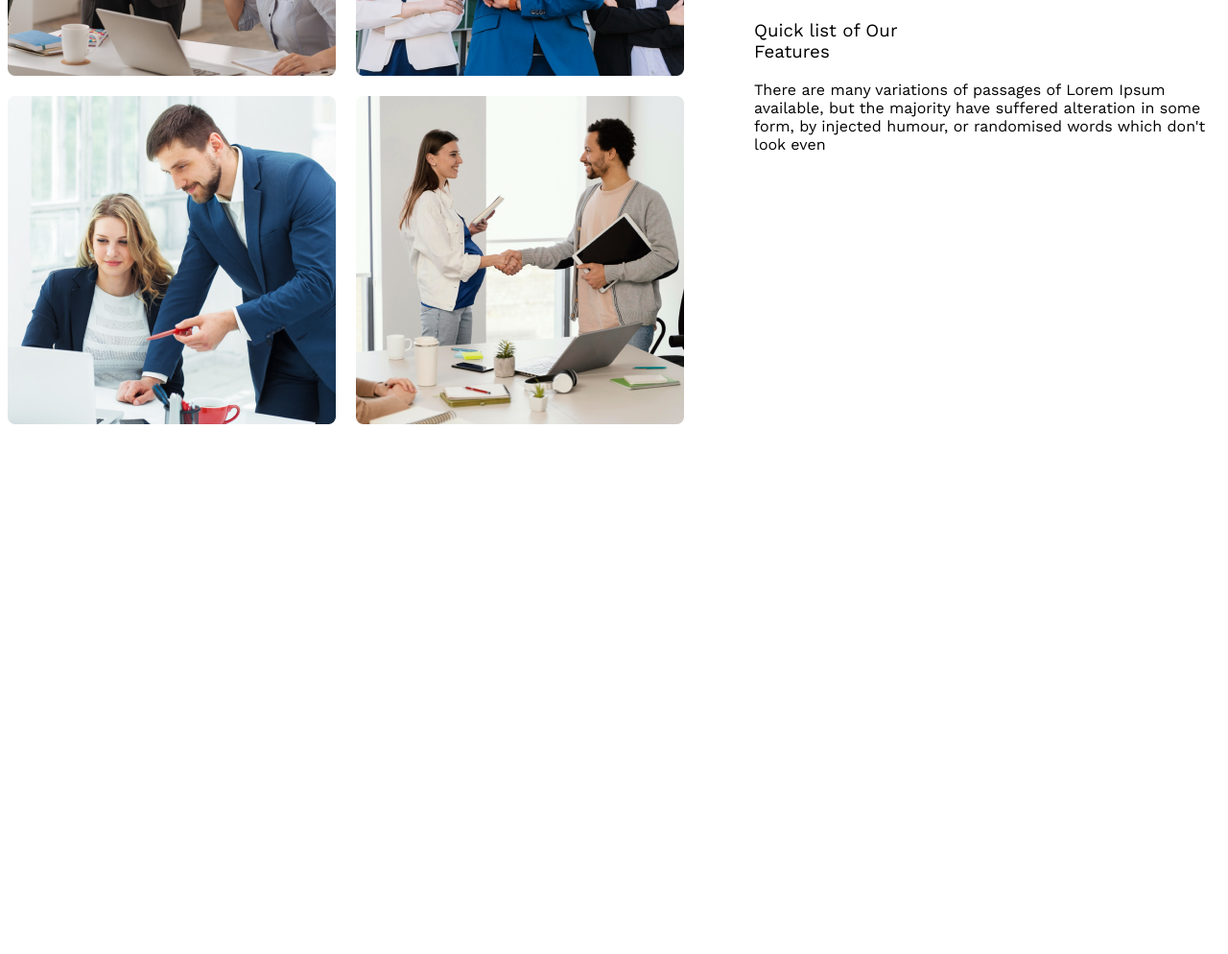
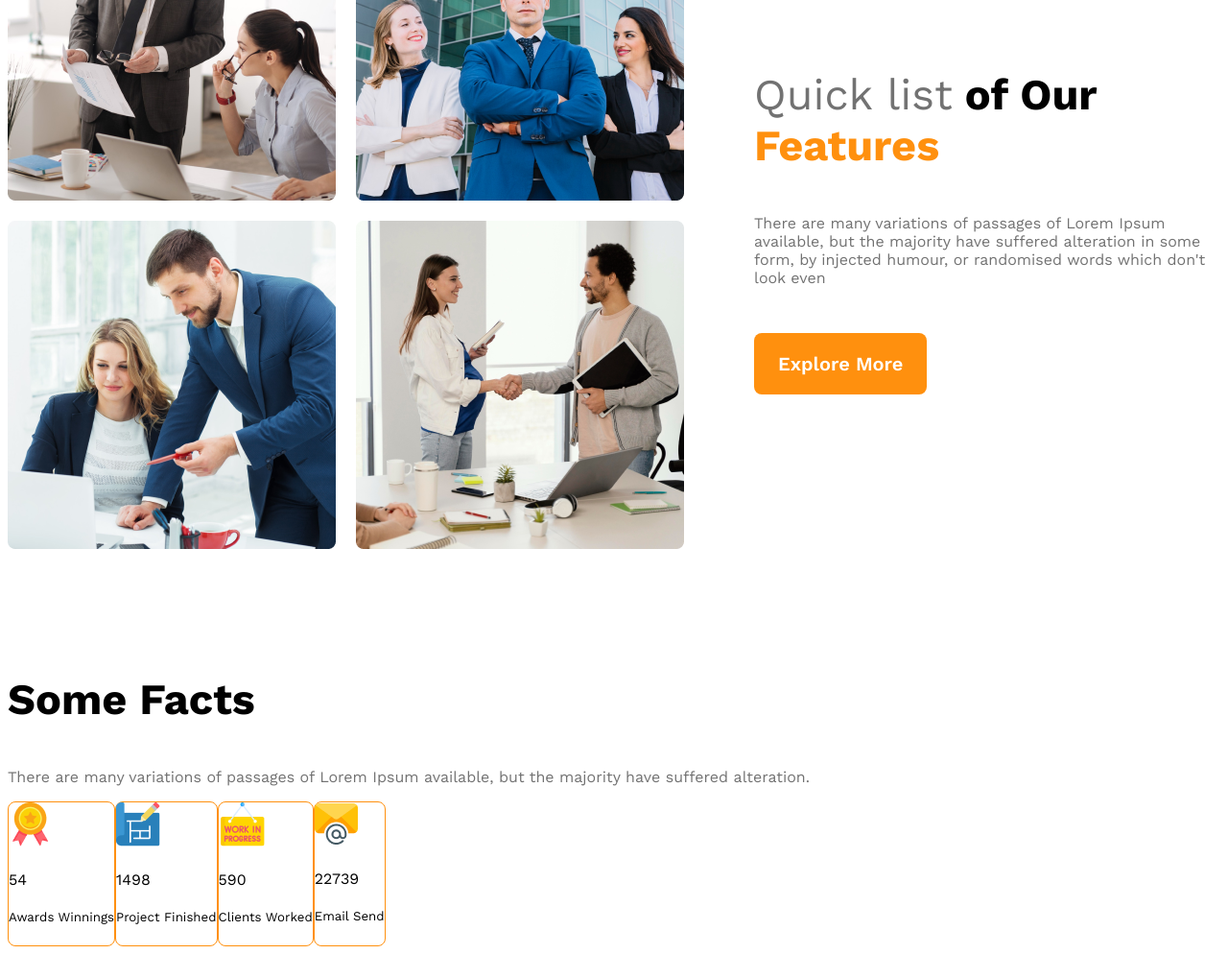
Before and after one commit to Muhin1221/g3-architects, a plain HTML site: page index.html in a window 1280 px wide. Shown: the part 1438-2432 px from the top of the page at 96% size. Before the commit the page ends 1888 px from the top, so only its background shows below. Drawn offline with nearby package versions, Linux system fonts and the light colour scheme.

Commit message:
korlam kichhu ekta

```diff
--- a/index.html
+++ b/index.html
@@ -27,6 +27,7 @@
         </div>
     </header>
     <main>
+        <!-- Team/Our Fueatures section -->
         <section class="our-features display-flex">
             <div class="team-img-container">
                 <img src="images/team1.png" alt="">
@@ -35,11 +36,44 @@
                 <img src="images/team4.png" alt="">
             </div>
             <div class="features-details">
-                <h3 class="features-title"><span id="quick-list">Quick list</span> of Our <br><span id="features" >Features</span></h3>
-                <p>There are many variations of passages of Lorem Ipsum available, but the majority have suffered alteration in some form, by injected humour, or randomised words which don't look even</p>
+                <h3 class="section-title"><span id="quick-list" class="dark-3">Quick list</span> of Our <br><span id="features" >Features</span></h3>
+                <p class="p-small-font dark-3">There are many variations of passages of Lorem Ipsum available, but the majority have suffered alteration in some form, by injected humour, or randomised words which don't look even</p>
+                <button class="btn-primary">Explore More</button>
             </div>
 
         </section>
+        <!-- Features you will love and enjoy -->
+        <section>
+
+        </section>
+
+        <!-- Some facts Section -->
+         <section>
+            <h3 class="section-title">Some Facts</h3>
+            <p class="p-small-font dark-3">There are many variations of passages of Lorem Ipsum available, but the majority have suffered alteration.</p>
+            <div class="fact-container display-flex">
+                <div class="fact">
+                    <img src="images/icons/ribon.png" alt="" class="fact-icon">
+                    <h4 class="fact-number">54</h4>
+                    <h5 class="fact-details">Awards Winnings</h5>
+                </div>
+                <div class="fact">
+                    <img src="images/icons/projects.png" alt="" class="fact-icon">
+                    <h4 class="fact-number">1498</h4>
+                    <h5 class="fact-details">Project Finished</h5>
+                </div>
+                <div class="fact">
+                    <img src="images/icons/customers.png" alt="" class="fact-icon">
+                    <h4 class="fact-number">590</h4>
+                    <h5 class="fact-details">Clients Worked</h5>
+                </div>
+                <div class="fact">
+                    <img src="images/icons/email.png" alt="" class="fact-icon">
+                    <h4 class="fact-number">22739</h4>
+                    <h5 class="fact-details">Email Send</h5>
+                </div>
+            </div>
+         </section>
     </main>
 </body>
 </html>
--- a/styles/style.css
+++ b/styles/style.css
@@ -31,6 +31,13 @@
     font-size: 1.25rem;
     color: white;
     border: none;
+}
+.p-small-font{
+    font-size: 1rem;
+}
+.section-title{
+    font-size: 2.8125rem;
+    font-weight: 700;
 }
 main{
     max-width: 1440px;
@@ -75,6 +82,9 @@ main{
     width: 100%;
 }
 /* main */
+main > section{
+    margin-top: 130px;
+}
 /* team section */
 .our-features{
     align-items: center;
@@ -86,6 +96,23 @@ main{
     gap: 21px;
 }
 
+#features{
+    color: rgba(255, 144, 14, 1);
+    font-weight: bold;
+}
+.quick-list{
+    font-weight: 500;
+}
+.features-details > .btn-primary{
+    margin-top: 32px;
+}
+/* Some facts */
+
+.fact{
+    border: 1px solid #FF900E;
+    border-radius: 8px;
+}
+
 
 
 /* Responsive */
@@ -94,4 +121,16 @@ main{
         flex-direction: column;
 
     }
+    .our-features{
+        flex-direction: column;
+    }
+    .team-img-container{
+        grid-template-columns: repeat(1,1fr);
+
+    }
 }
+@media screen and (min-width:577px) and (max-width:992px) {
+    .our-features{
+        flex-direction: column;
+    }
+}
```
